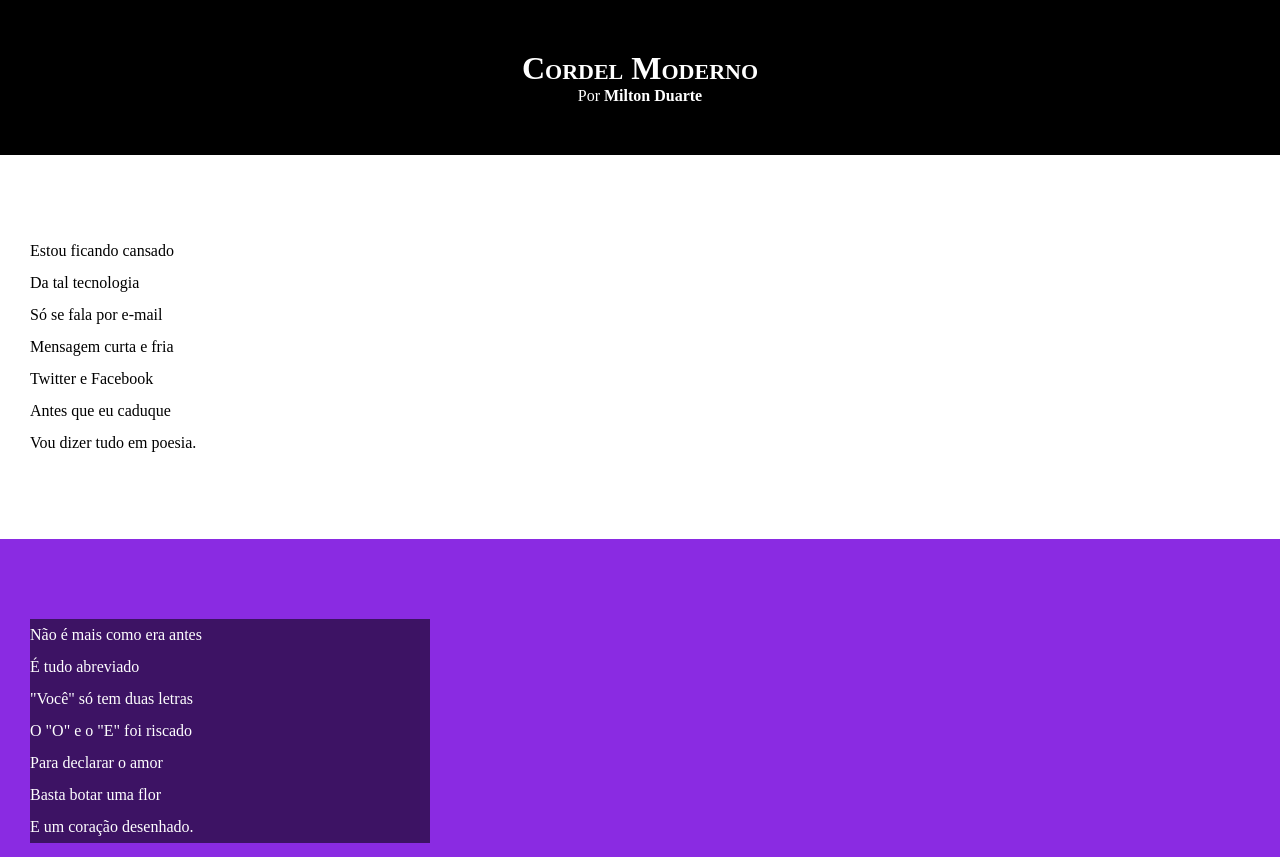
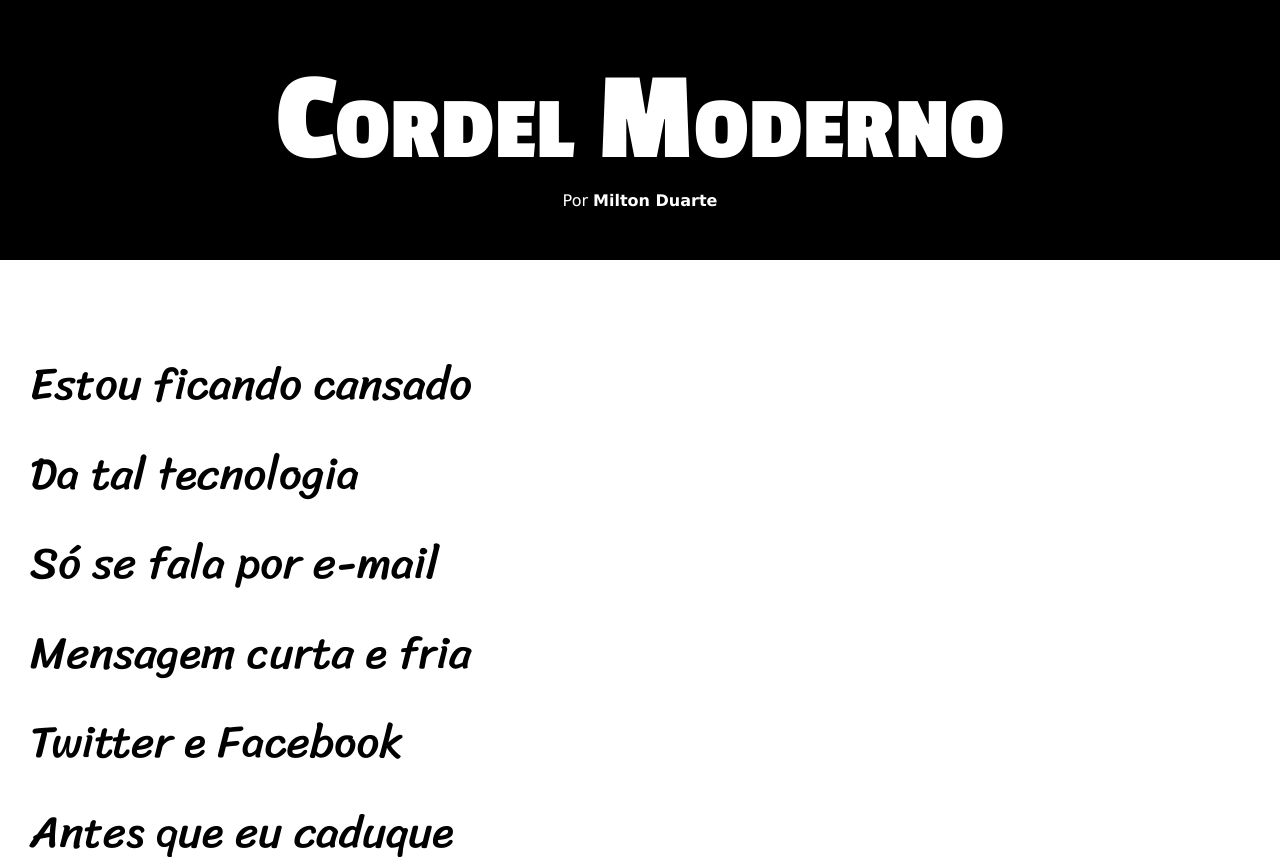
Before and after one commit to arthurmbarros/curso-html, a plain HTML site: page Desafio 4 (cordel com correção do guanabara)/index.html in a window 1280 px wide. Shown: the top 857 px of the page. Drawn offline with Linux system fonts and the light colour scheme.

Commit message:
atualizacao de estilos

```diff
--- a/Desafio 4 (cordel com correção do guanabara)/estilo/style.css
+++ b/Desafio 4 (cordel com correção do guanabara)/estilo/style.css
@@ -1,13 +1,25 @@
 @charset "UTF-8";
+
+@import url('https://fonts.googleapis.com/css2?family=Passion+One:wght@400;700&family=Sriracha&display=swap');
+
+:root{
+    --fonte1: Verdana, Geneva, Tahoma, sans-serif;
+    --fonte2: 'Passion One', cursive;
+    --fonte3: 'Sriracha', cursive;
+
+
+}
 
 *{
     margin: 0px;
     padding: 0px;
+    font-size: 1em;
 }
 
 hatml, body {
     min-height: 100vh;
     background-color: darkgray;
+    font-family: var(--fonte1);
 }
 
 header{
@@ -19,6 +31,8 @@ header{
 header > h1 {
     padding-top: 50px;
     font-variant: small-caps;
+    font-family: var(--fonte2);
+    font-size: 10vw;
 
 }
 
@@ -41,6 +55,8 @@ section{
     padding-bottom: 10vh;
     line-height: 2em;
     padding-left: 30px;
+    font-family: var(--fonte3);
+    font-size: 3.5vw;
 }
 
 section.normal{
@@ -56,7 +72,9 @@ section.imagem{
 
 section.imagem > p{
     background-color: rgba(0, 0, 0, 0.555);
-    width: 400px;
+    display: inline-block;
+    padding: 5px;
+
 }
 
 footer{
```
